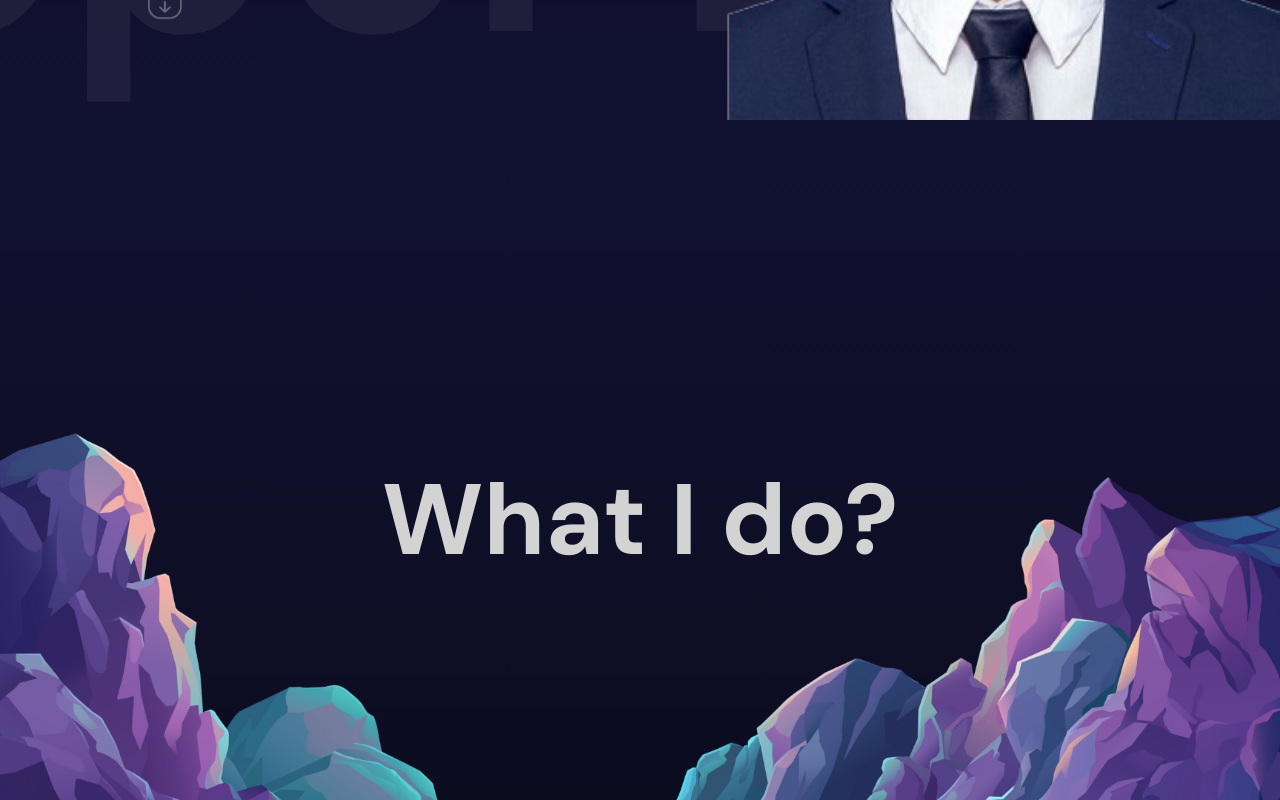
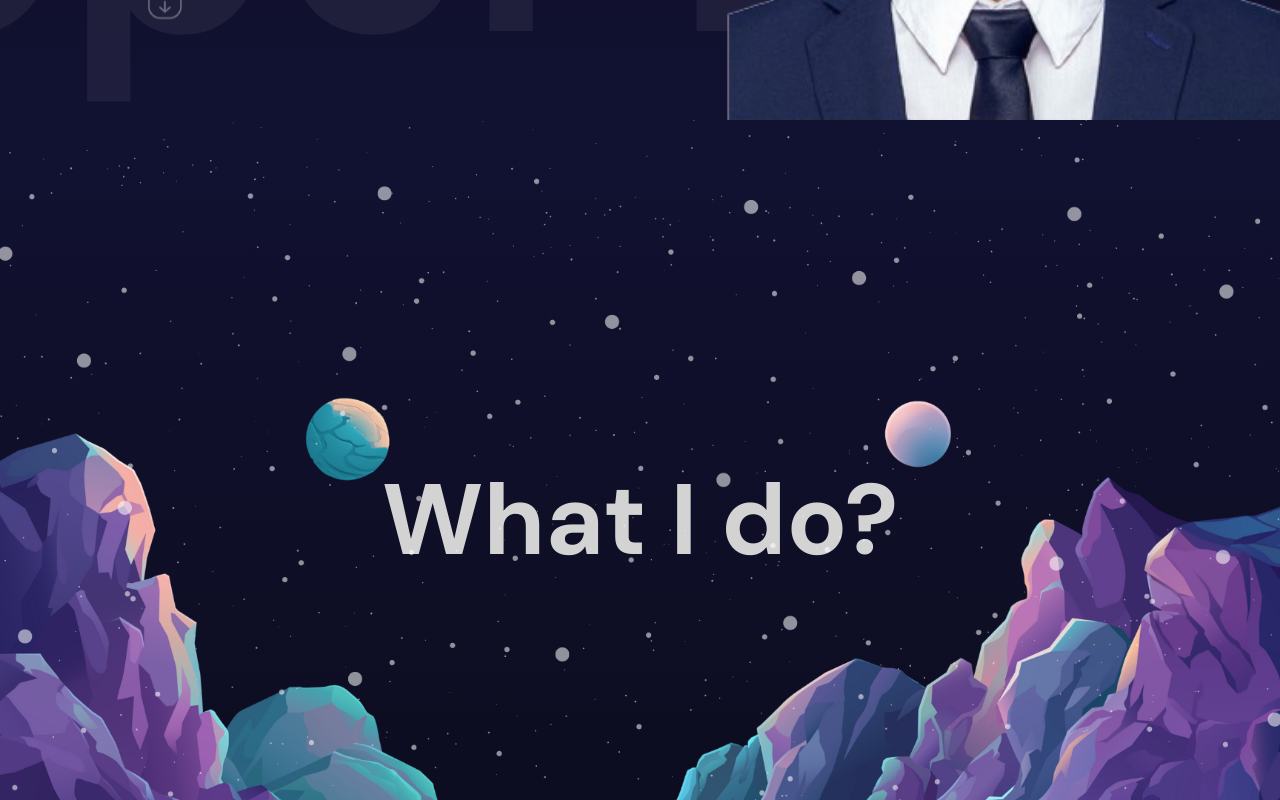
Before and after one commit to Kirttinath/portfolio-app, a React (Vite) app: page / in a window 1280 px wide. Shown: the part 680-1480 px from the top of the page. Built offline with nearby package versions, Linux system fonts and the light colour scheme; a web font is replaced by a local one.

Commit message:
Added planets and stars background images to the parallax component.

```diff
--- a/src/Components/Parallax/Parallax.scss
+++ b/src/Components/Parallax/Parallax.scss
@@ -18,4 +18,20 @@
         height: 100%;
         position: absolute;
     }
+    .planets{
+        background-image: url("/planets.png");
+        background-size: cover;
+        background-position: bottom;
+        width: 100%;
+        height: 100%;
+        position: absolute;
+    }
+    .stars{
+        background-image: url("/stars.png");
+        background-size: cover;
+        background-position: bottom;
+        width: 100%;
+        height: 100%;
+        position: absolute;
+    }
 }
```
